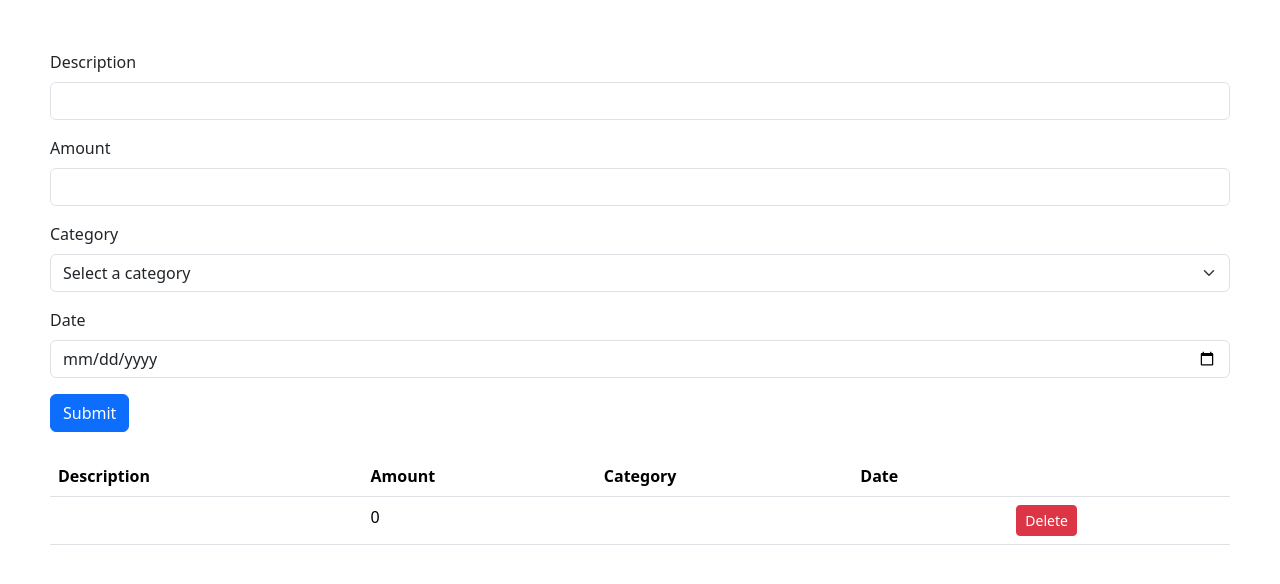
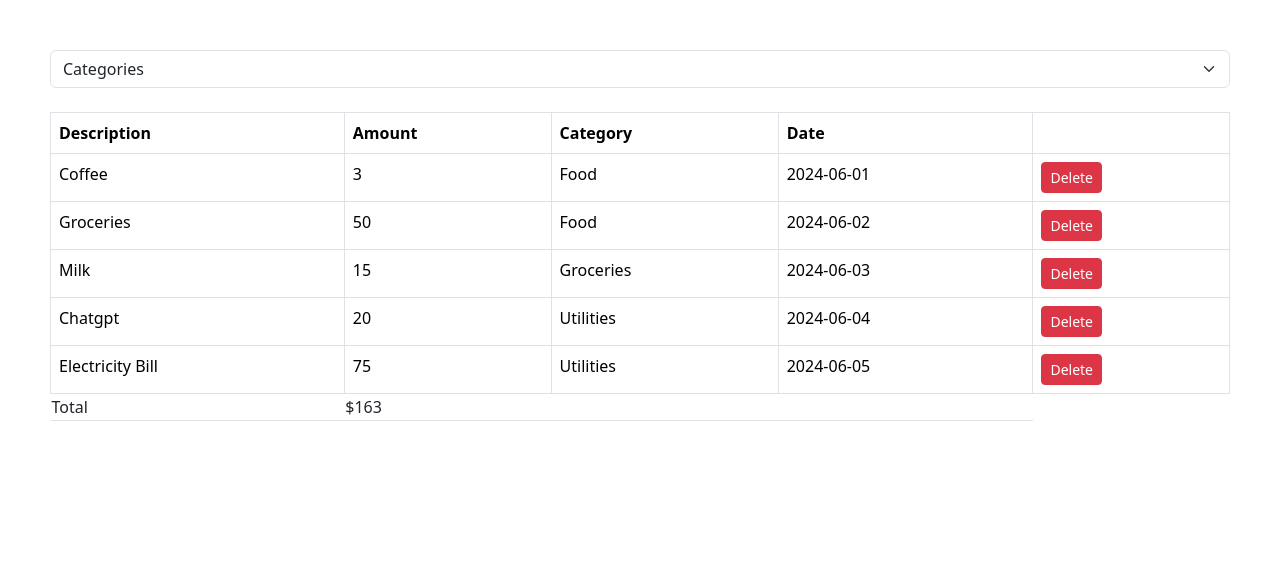
Before and after one commit to josephArinaitwe/basics, a React (Vite) app: page / in a window 1280 px wide. Shown: the top 584 px of the page. Built offline with nearby package versions, Linux system fonts and the light colour scheme.

Commit message:
project list

```diff
--- a/src/App.tsx
+++ b/src/App.tsx
@@ -8,7 +8,12 @@ import Navbar from "./components/navbar";
 import CartItem from "./components/cartItem";
 import Form from "./components/form";
 import ExpenseTrackerForm from "./components/ExpenseTrackerForm";
+import ExpenseFilter from "./components/ExpenseFilter";
+export const categories = ['Categories', 'Food', 'Utilities', 'Groceries', 'Entertainment'];
+
 function App(){
+
+
   // const items = ['New York', 'San Francisco', 'Tokyo', 'London', 'Mumbai'];
   // const handleSelectItem = (item: string) => {
   //   console.log(item);
@@ -135,8 +140,32 @@ function App(){
 
 //   </>
 // )
+ const [selectedCategory, setSelectedCategory] = useState('')
+  const [expenses, setExpenses] = useState([
+    {id: 1, description: 'Coffee', amount: 3, category: 'Food', date: '2024-06-01'},
+    {id: 2, description: 'Groceries', amount: 50, category: 'Food', date: '2024-06-02'},
+    {id: 3, description: 'Milk', amount: 15, category: 'Groceries', date: '2024-06-03'},
+    {id: 4, description: 'Chatgpt', amount: 20, category: 'Utilities', date: '2024-06-04'},
+    {id: 5, description: 'Electricity Bill', amount: 75, category: 'Utilities', date: '2024-06-05'}
+  ])
+
+  const visibleExpenses = selectedCategory?
+                          expenses.filter(e => e.category === selectedCategory)
+                          : expenses;
+
 return (
-  <ExpenseTrackerForm/>
+  <>
+  <div className="mb-3">
+     <ExpenseFilter onSelectCategory={(category) => {
+      setSelectedCategory(category);
+  }} />
+  </div>
+
+    <ExpenseTrackerForm expenses={visibleExpenses} onDelete={(id) => setExpenses(expenses.filter((e) => e.id !== id))} />
+
+  </>
+
+
 )
 }
 export default App;
--- /dev/null
+++ b/src/components/ExpenseFilter.tsx
@@ -0,0 +1,25 @@
+import React from 'react'
+import { categories } from '../App';
+
+interface Props {
+    onSelectCategory: (category: string) => void;
+}
+const ExpenseFilter = ({ onSelectCategory }: Props) => {
+
+
+  return (
+    <>
+    <select className='form-select' onChange={(event) => onSelectCategory(event.target.value) } name="" id="">
+        {categories.map(category => (
+            <option key={category} value={category}>{category}</option>
+        ))}
+        {/* <option value="all">Categories</option>
+        <option value="Food">Groceries</option>
+        <option value="Utilities">Utilities</option>
+        <option value="Entertainment">Entertainment</option> */}
+    </select>
+    </>
+  )
+}
+
+export default ExpenseFilter
--- a/src/components/ExpenseTrackerForm.tsx
+++ b/src/components/ExpenseTrackerForm.tsx
@@ -1,8 +1,21 @@
 import React, { useState } from 'react'
 import {FieldValues, useForm} from 'react-hook-form';
-import { set, z } from 'zod';
+import { parse, set, z } from 'zod';
 import { zodResolver } from '@hookform/resolvers/zod';
 
+
+interface Expense {
+    id: number;
+    description: string;
+    amount: number;
+    category: string;
+    date: string;
+}
+
+interface Props {
+    expenses: Expense[];
+    onDelete: (index: number) => void;
+}
 const schema = z.object({
     description: z.string().min(3, {message: 'Description must be at least 3 characters long.'}),
     amount: z.number().min(1, {message: 'Amount must be at least 1.'}),
@@ -12,53 +25,33 @@ const schema = z.object({
 
 type FormData = z.infer<typeof schema>;
 
-const ExpenseTrackerForm = () => {
-    const [ListItem, setListItem] = useState({
-        description: '',
-        amount: 0,
-        category: '',
-        date: ''
-    })
-    const {register, handleSubmit, formState: { errors }} = useForm<FormData>({resolver: zodResolver(schema)});
-    const onSubmit = (data: FieldValues) => {setListItem({
+const ExpenseTrackerForm = ({expenses, onDelete}: Props) => {
+    // const [ListItem, setListItem] = useState <Array<{
+    //     description: string;
+    //     amount: number;
+    //     category: string;
+    //     date: string;
+    // }>> ([]);
+
+
+    const [expensesList, setExpensesList] = useState <Array<{expenses: Expense;}>> ([]);
+
+    const onSubmit = (data: FieldValues) => setExpensesList([...expensesList, {
+        id: expensesList.length + 1,
         description: data.description,
         amount: data.amount,
         category: data.category,
         date: data.date
-    }), console.log(ListItem)}
+    }]);
+
+    console.log(expensesList)
+
+    if (expenses.length === 0  ) {
+        return <div>No expenses</div>;
+    }
   return (
     <>
-        <form action="" onSubmit={handleSubmit(onSubmit)}>
-            <div className="mb-3">
-                <label htmlFor="description" className="form-label">Description</label>
-                <input {...register('description')} id="description" type="text" className="form-control" />
-                {errors.description && <p className="text-danger">{errors.description.message}</p>}
-            </div>
-            <div className="mb-3">
-                <label htmlFor="amount" className="form-label">Amount</label>
-                <input {...register('amount', {valueAsNumber: true})} id="amount" type="number" className="form-control" />
-                {errors.amount && <p className="text-danger">{errors.amount.message}</p>}
-            </div>
-            <div className="mb-3">
-                <label htmlFor="category" className="form-label">Category</label>
-                <select {...register('category')} id="category" className="form-select">
-                    <option value="">Select a category</option>
-                    <option value="groceries">Groceries</option>
-                    <option value="utilities">Utilities</option>
-                    <option value="entertainment">Entertainment</option>
-
-                </select>
-                {errors.category && <p className="text-danger">{errors.category.message}</p>}
-            </div>
-            <div className="mb-3">
-                <label htmlFor="date" className="form-label">Date</label>
-                <input {...register('date')} id="date" type="date" className="form-control" />
-                {errors.date && <p className="text-danger">{errors.date.message}</p>}
-            </div>
-            <button type="submit" className="btn btn-primary">Submit</button>
-        </form>
-
-        <table className="table mt-4">
+        <table className="table table-bordered mt-4">
             <thead>
                 <tr>
                     <th>Description</th>
@@ -69,18 +62,29 @@ const ExpenseTrackerForm = () => {
                 </tr>
             </thead>
             <tbody>
-                <tr>
-                    <td>{ListItem.description}</td>
-                    <td>{ListItem.amount}</td>
-                    <td>{ListItem.category}</td>
-                    <td>{ListItem.date}</td>
-                    <td><button className="btn btn-danger btn-sm">Delete</button></td>
-                </tr>
+
+                    {expenses.map((item, index) => (
+                        <tr key={index}>
+                            <td>{item.description}</td>
+                            <td>{item.amount}</td>
+                            <td>{item.category}</td>
+                            <td>{item.date}</td>
+                            <td><button className="btn btn-danger btn-sm" onClick={() => onDelete(item.id)} >Delete</button></td>
+                        </tr>
+
+                    ))}
             </tbody>
+            <tfoot>
+                <td>Total</td>
+                <td>${expenses.reduce((total, item) => total + item.amount, 0)}</td>
+                <td></td>
+                <td></td>
+            </tfoot>
         </table>
 
     </>
   )
+
 }
 
-export default ExpenseTrackerForm
+export default ExpenseTrackerForm;
```
Also changed, not shown: src/components/ExpenseForm.tsx (added, +67 -0 lines).
